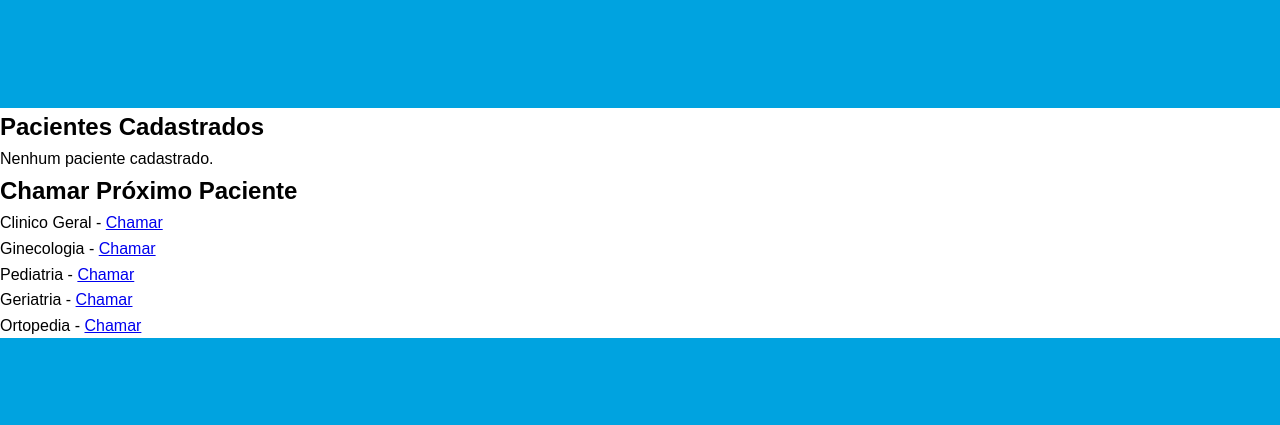
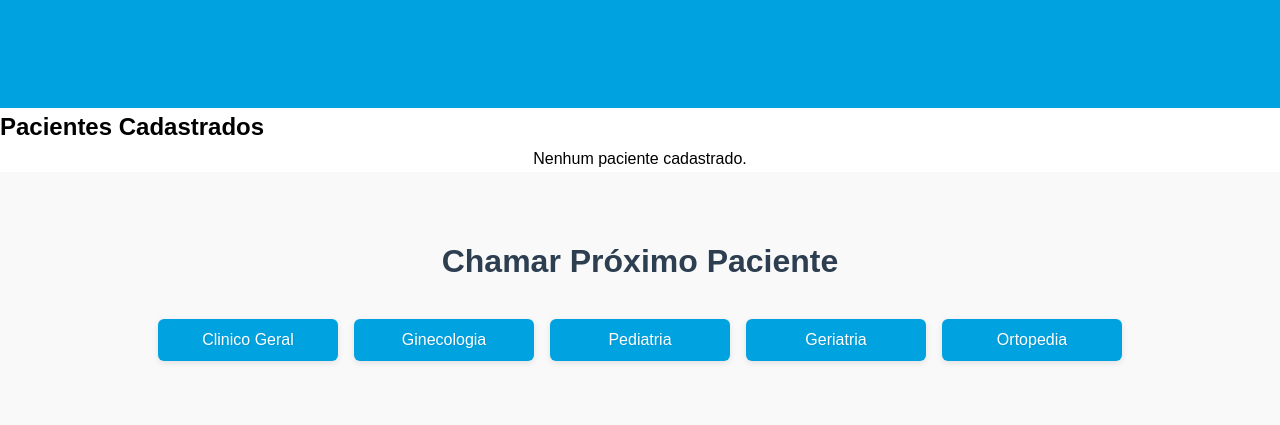
Before and after one commit to Cares-jpg/projeto_clinica, a Flask app: page /home in a window 1280 px wide. Shown: the part 742-1167 px from the top of the page. Before the commit the page ends 1080 px from the top, so only its background shows below. Run offline with Flask 3, Linux system fonts and the light colour scheme.

Commit message:
Atualizações da Pagina

```diff
--- a/main.py
+++ /dev/null
@@ -1,4 +0,0 @@
-from clinica import app
-
-if __name__ == '__main__':
-    app.run(debug=True)
--- a/src/app.py
+++ b/src/app.py
@@ -25,7 +25,7 @@ def loginPage():
             session['usuario'] = username
             return redirect(url_for('homePage'))
         else:
-            flash('Login inválido')
+            flash('Login inválido', 'error')
     return render_template('login.html')
 
 
@@ -76,9 +76,10 @@ def historicoPage():
     return render_template('historico.html', pacientes=pacientes)
 
 
-with app.app_context():
-    db.create_all()
+
 
 
 if __name__ == '__main__':
+    with app.app_context():
+        db.create_all()
     app.run(debug=True)
--- a/src/classes.py
+++ b/src/classes.py
@@ -57,12 +57,18 @@ class GerenciadorPacientes:
         return "Paciente cadastrado com sucesso!"
 
     def chamar_paciente(self, especialidade):
-        paciente = Paciente.query.filter_by(specialty=especialidade).order_by(Paciente.id).first()
+        paciente = Paciente.query.filter_by(specialty=especialidade, type='Preferencial').order_by(Paciente.id).first()
+
+        if not paciente:
+            paciente = Paciente.query.filter_by(specialty=especialidade, type='Normal').order_by(Paciente.id).first()
+
         if paciente:
             db.session.delete(paciente)
             db.session.commit()
             return f"Chamando senha {paciente.password} - {paciente.name} ({paciente.type}, {paciente.triage})"
+
         return f"Não há pacientes aguardando em {especialidade}."
+
 
     def listar_pacientes(self):
         return Paciente.query.order_by(Paciente.id).all()
--- a/src/static/css/home.css
+++ b/src/static/css/home.css
@@ -180,3 +180,91 @@ body {
         grid-template-columns: 1fr;
     }
 }
+.table-container {
+    overflow-x: auto;
+    margin: 2rem auto;
+    max-width: 100%;
+    padding: 0 20px;
+}
+
+.paciente-tabela {
+    width: 100%;
+    border-collapse: collapse;
+    background-color: #fff;
+    box-shadow: 0 2px 8px rgba(0,0,0,0.05);
+    border-radius: 8px;
+    overflow: hidden;
+    text-align: center;
+}
+
+.paciente-tabela thead {
+    background-color: #00A3E0;
+    color: white;
+}
+
+.paciente-tabela th,
+.paciente-tabela td {
+    padding: 1rem;
+    border-bottom: 1px solid #eee;
+    font-size: 0.95rem;
+}
+
+.paciente-tabela tbody tr:hover {
+    background-color: #f1f1f1;
+}
+
+@media (max-width: 768px) {
+    .paciente-tabela th,
+    .paciente-tabela td {
+        font-size: 0.85rem;
+        padding: 0.75rem;
+    }
+}
+/* Chamar Paciente */
+.chamar-paciente {
+    padding: 4rem 2rem;
+    background-color: #f9f9f9;
+    text-align: center;
+}
+
+.chamar-paciente h2 {
+    color: #2c3e50;
+    margin-bottom: 2rem;
+    font-size: 2rem;
+}
+
+.chamar-botoes {
+    display: flex;
+    flex-wrap: wrap;
+    gap: 1rem;
+    justify-content: center;
+}
+
+.chamar-btn {
+    background-color: #00A3E0;
+    color: white;
+    border: none;
+    padding: 0.75rem 1.5rem;
+    border-radius: 6px;
+    font-size: 1rem;
+    cursor: pointer;
+    transition: background-color 0.3s ease, transform 0.2s ease;
+    min-width: 180px;
+    box-shadow: 0 2px 6px rgba(0, 0, 0, 0.1);
+    text-shadow: 1px 1px 2px rgba(0,0,0,0.1);
+}
+
+.chamar-btn:hover {
+    background-color: #0082b3;
+    transform: scale(1.03);
+}
+
+@media (max-width: 768px) {
+    .chamar-btn {
+        font-size: 0.9rem;
+        padding: 0.65rem 1.2rem;
+        min-width: unset;
+        width: 100%;
+        max-width: 300px;
+    }
+}
--- a/src/templates/base.html
+++ b/src/templates/base.html
@@ -6,15 +6,15 @@
     {% block head %}{% endblock %}
 </head>
 <body>
-    {% with messages = get_flashed_messages() %}
-        {% if messages %}
-            <ul class="flash-messages" style="color: red; list-style:none;">
-                {% for message in messages %}
-                    <li>{{ message }}</li>
-                {% endfor %}
-            </ul>
-        {% endif %}
-    {% endwith %}
+{% with messages = get_flashed_messages(with_categories=true) %}
+  {% if messages %}
+    <div class="flash-container">
+      {% for category, message in messages %}
+        <div class="flash-message {{ category }}">{{ message }}</div>
+      {% endfor %}
+    </div>
+  {% endif %}
+{% endwith %}
 
     {% block body %}{% endblock %}
 </body>
--- a/src/templates/home.html
+++ b/src/templates/home.html
@@ -29,28 +29,47 @@
 
 <section id="listar" class="listar-pacientes">
     <h2>Pacientes Cadastrados</h2>
-        <ul>
     {% if pacientes %}
+    <div class="table-container">
+        <table class="paciente-tabela">
+            <thead>
+                <tr>
+                    <th>Nome</th>
+                    <th>Tipo</th>
+                    <th>Triagem</th>
+                    <th>Senha</th>
+                    <th>Especialidade</th>
+                </tr>
+            </thead>
+            <tbody>
                 {% for paciente in pacientes %}
-                    <li>
-                        Nome: {{ paciente.name }} | Tipo: {{ paciente.type }} | Triagem: {{ paciente.triage }} | Senha: {{ paciente.password }} | Especialidade: {{ paciente.specialty }}
-                    </li>
+                <tr>
+                    <td>{{ paciente.name }}</td>
+                    <td>{{ paciente.type }}</td>
+                    <td>{{ paciente.triage }}</td>
+                    <td>{{ paciente.password }}</td>
+                    <td>{{ paciente.specialty }}</td>
+                </tr>
                 {% endfor %}
+            </tbody>
+        </table>
+    </div>
     {% else %}
-                <li>Nenhum paciente cadastrado.</li>
+        <p style="text-align:center;">Nenhum paciente cadastrado.</p>
     {% endif %}
-        </ul>
 </section>
+
 
 <section id="chamar" class="chamar-paciente">
     <h2>Chamar Próximo Paciente</h2>
-        <ul>
+    <div class="chamar-botoes">
         {% for esp in especialidades %}
-                <li>
-                    {{ esp }} - <a href="{{ url_for('chamarPaciente', especialidade=esp) }}">Chamar</a>
-                </li>
+            <form method="get" action="{{ url_for('chamarPaciente', especialidade=esp) }}">
+                <button type="submit" class="chamar-btn">{{ esp }}</button>
+            </form>
         {% endfor %}
-        </ul>
+    </div>
 </section>
+
 </main>
 {% endblock %}
```
Also changed, not shown: src/static/css/cadastro.css (+0 -7 lines). Lines whose indentation alone changed are shown as unchanged.
